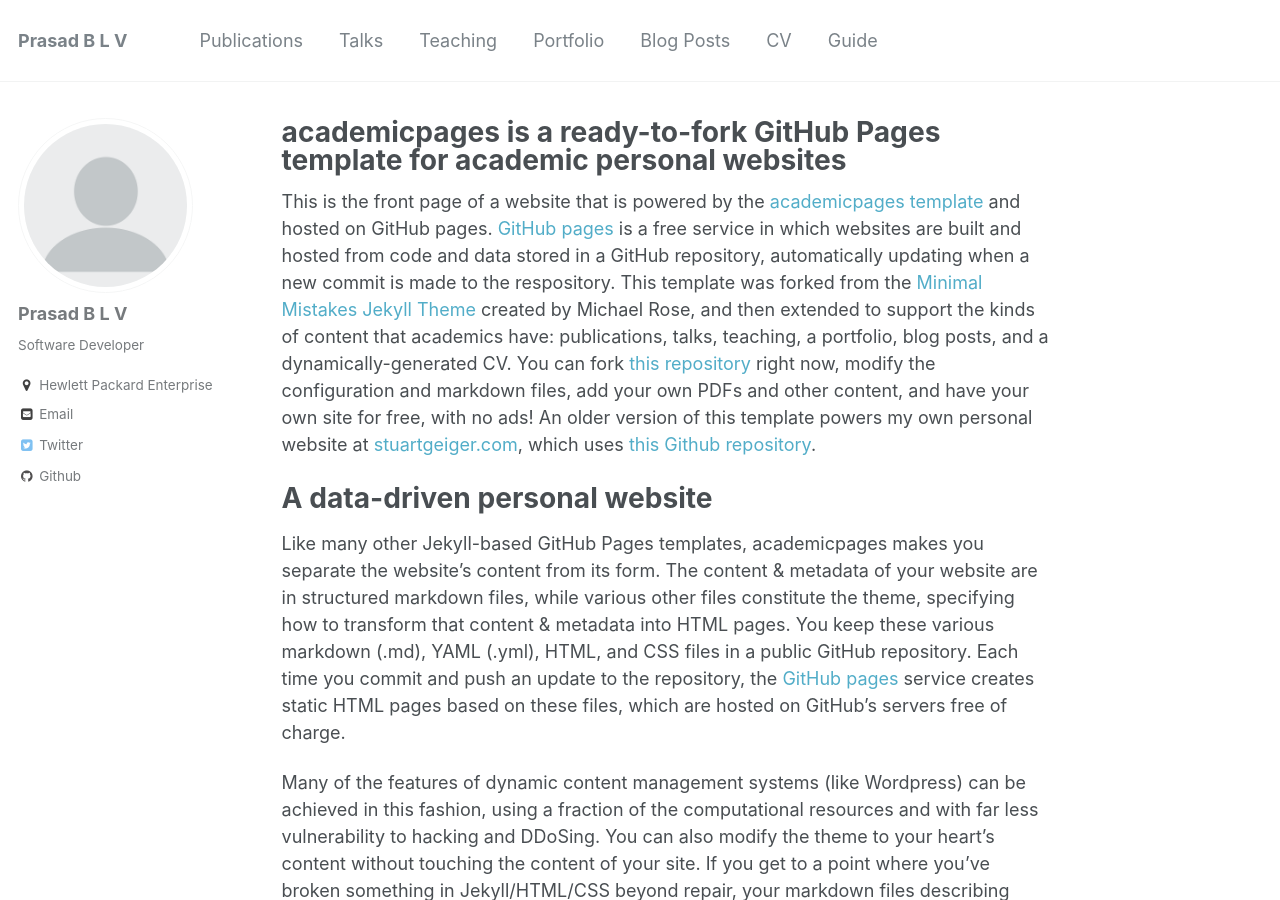
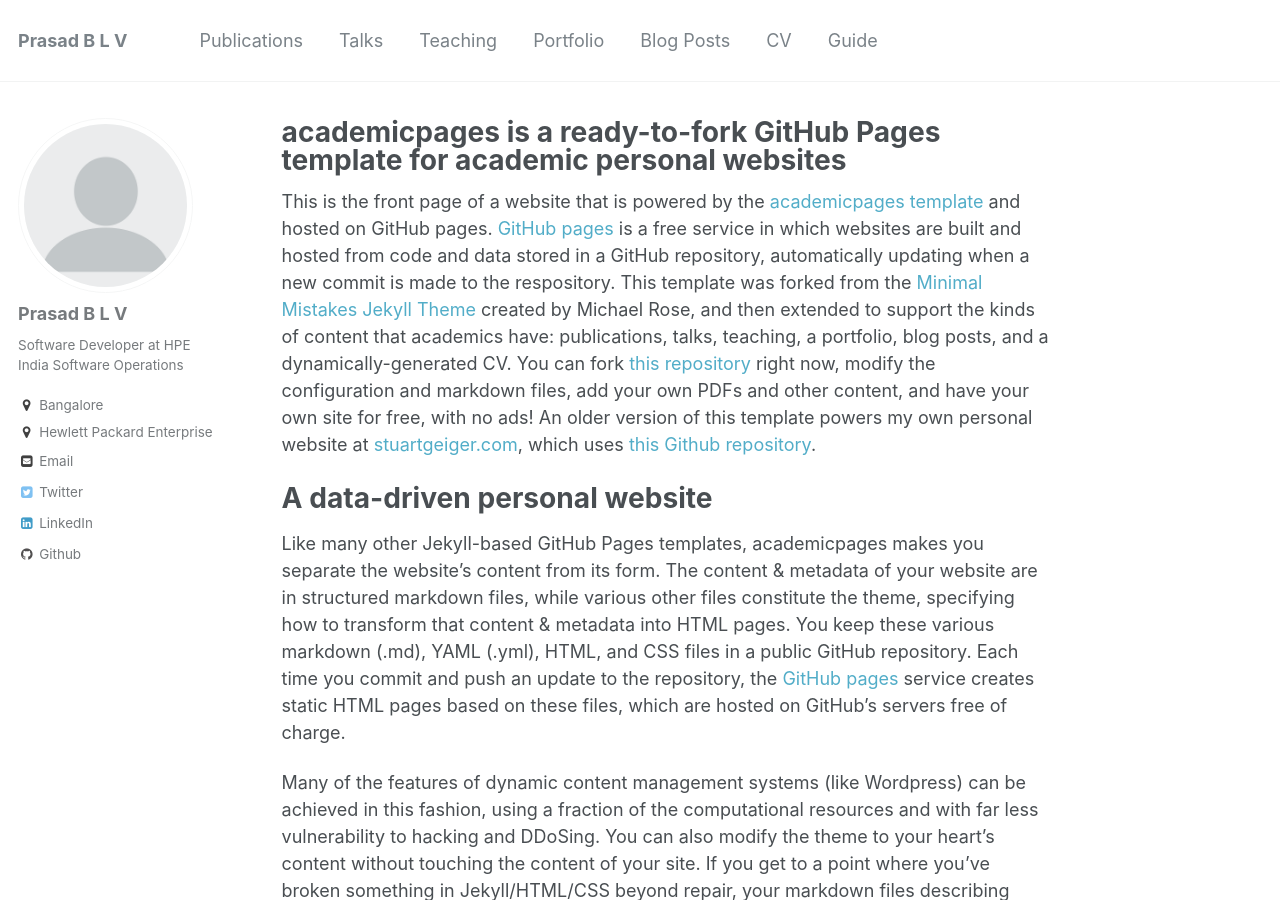
Before and after one commit to prasadblv/pblv, a Jekyll site: the page built from _pages/about.md, in a window 1280 px wide and 900 px high. Built offline with Jekyll 4.4.1, drawn with Linux system fonts in a browser that asks for light colours.

```diff
--- a/_config.yml
+++ b/_config.yml
@@ -81,8 +81,8 @@ analytics:
 author:
   name             : "Prasad B L V"
   avatar           : "profile.png"
-  bio              : "Software Developer"
-  location         : #"Location"
+  bio              : "Software Developer at HPE India Software Operations"
+  location         : "Bangalore"
   employer         : "Hewlett Packard Enterprise"
   #googlescholar    : "http://yourfullgooglescholarurl.com"
   email            : "prasadblv8784@gmail.com"
@@ -98,14 +98,14 @@ author:
   keybase          :
   instagram        :
   lastfm           :
-  linkedin         :
+  linkedin         : "https://www.linkedin.com/in/prasadblv/"
   orcid            : #"http://orcid.org/yourorcidurl"
   pinterest        :
   soundcloud       :
   stackoverflow    : # http://stackoverflow.com/users/123456/username
   steam            :
   tumblr           :
-  twitter          : "replacethistwitterhandle"
+  twitter          : "@PrasadBLV"
   vine             :
   weibo            :
   xing             :
```
